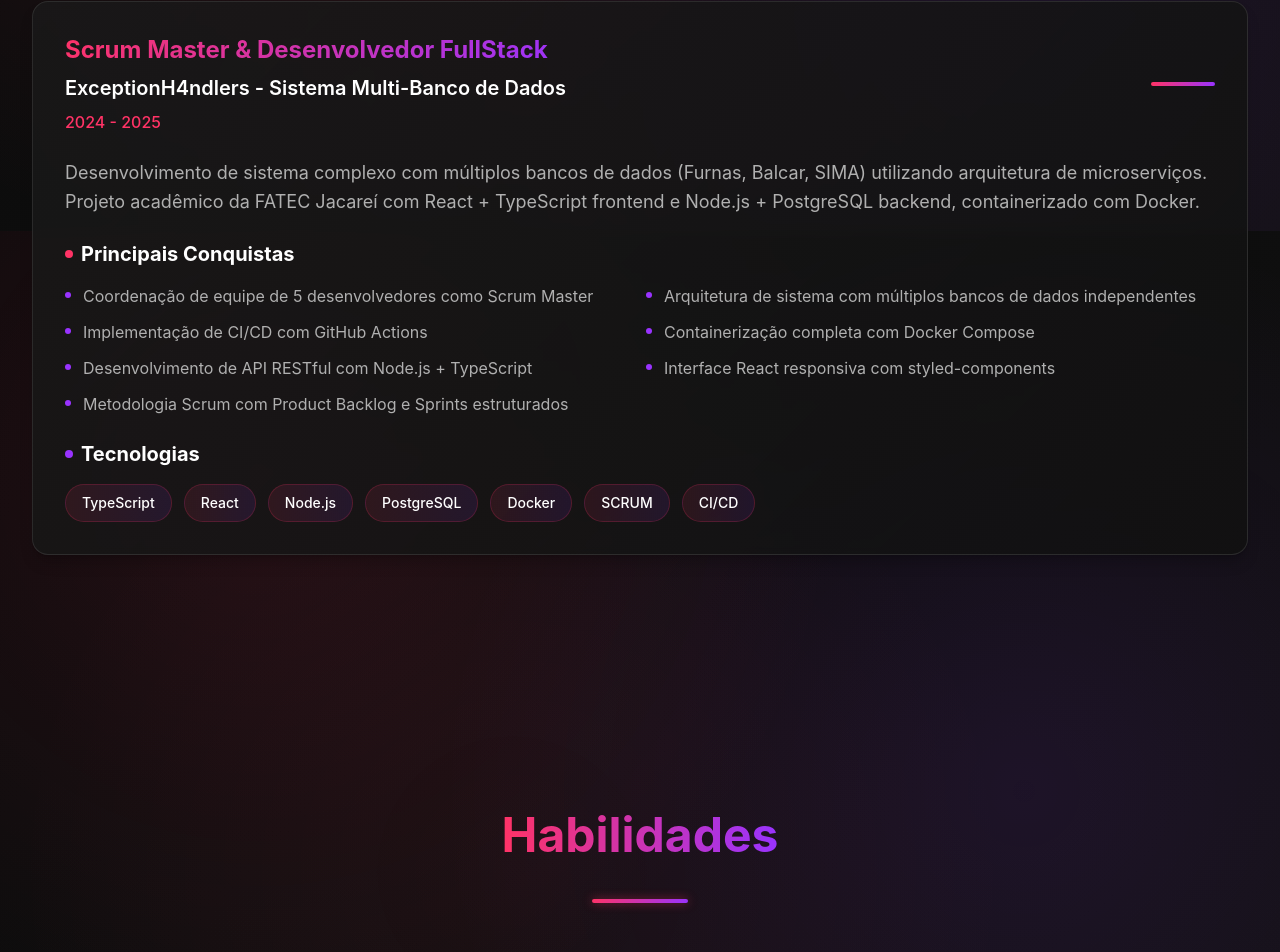
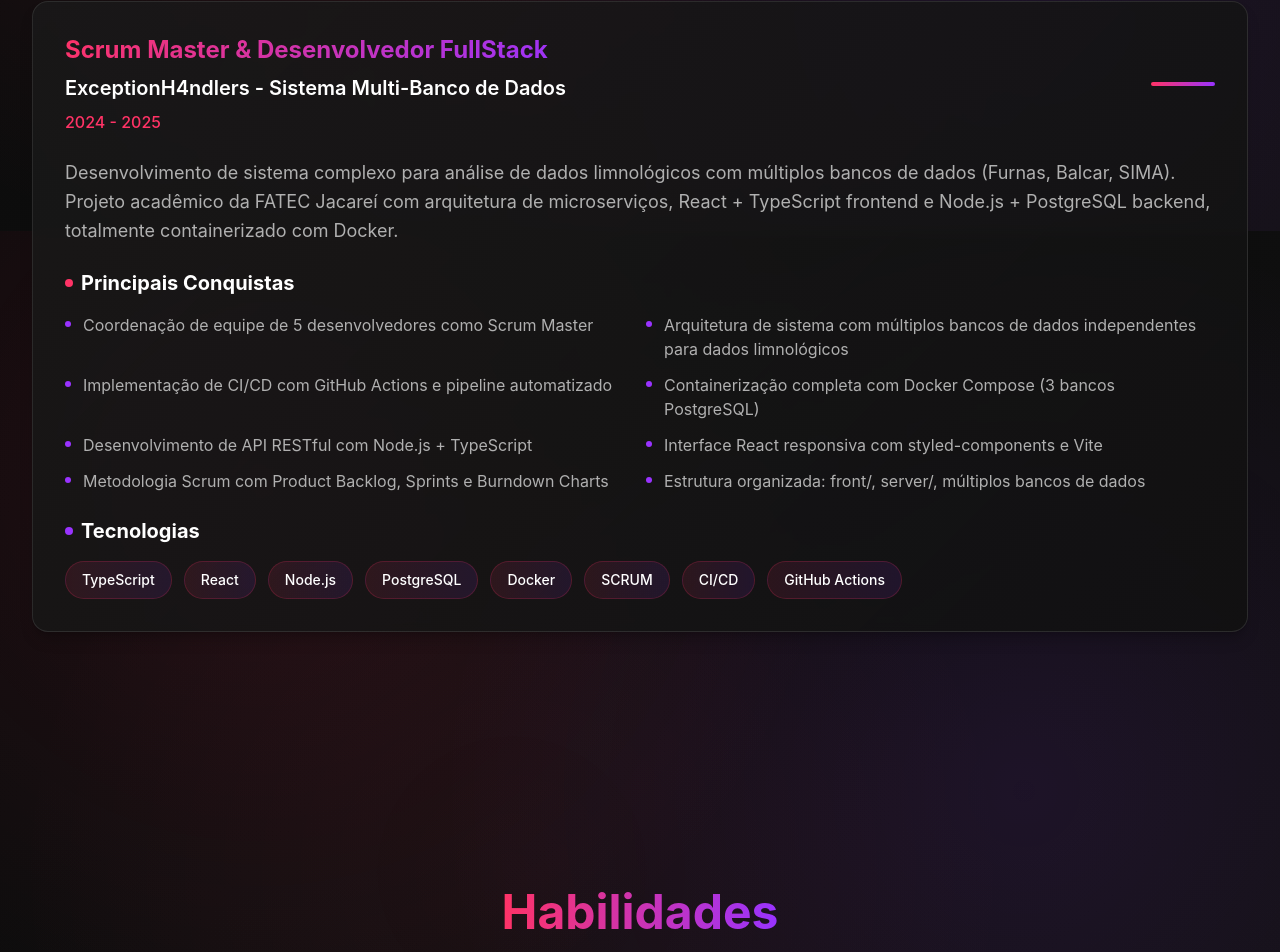
Before and after one commit to JV-L0pes/JV-L0pes.github.io, a React (Vite) app: page / in a window 1280 px wide. Shown: the part 2969-3921 px from the top of the page. Built offline with nearby package versions, Linux system fonts and the light colour scheme.

Commit message:
fix: broken links fix

```diff
--- a/src/components/Contact.tsx
+++ b/src/components/Contact.tsx
@@ -5,7 +5,7 @@ import { motion } from 'framer-motion'
 const contactItems = [
       {
         label: 'E-mail',
-    href: 'mailto:joaovictorlopesr10@gmail.com',
+        href: 'mailto:joaovlr9@gmail.com',
         icon: 'https://img.icons8.com/color/48/000000/gmail-new.png'
       },
       {
@@ -15,12 +15,12 @@ const contactItems = [
       },
       {
         label: 'LinkedIn',
-    href: 'https://www.linkedin.com/in/joaovictorlopesrosa',
+        href: 'https://www.linkedin.com/in/jv-l0pes',
         icon: 'https://img.icons8.com/color/48/000000/linkedin.png'
       },
       {
         label: 'WhatsApp',
-    href: 'https://wa.me/5512983003034',
+        href: 'https://wa.me/5512992278428',
         icon: 'https://img.icons8.com/color/48/000000/whatsapp.png'
       }
     ]
--- a/src/components/Experience.tsx
+++ b/src/components/Experience.tsx
@@ -44,16 +44,17 @@ const experiences: Experience[] = [
         title: 'Scrum Master & Desenvolvedor FullStack',
         company: 'ExceptionH4ndlers - Sistema Multi-Banco de Dados',
         period: '2024 - 2025',
-    description: 'Desenvolvimento de sistema complexo com múltiplos bancos de dados (Furnas, Balcar, SIMA) utilizando arquitetura de microserviços. Projeto acadêmico da FATEC Jacareí com React + TypeScript frontend e Node.js + PostgreSQL backend, containerizado com Docker.',
-    technologies: ['TypeScript', 'React', 'Node.js', 'PostgreSQL', 'Docker', 'SCRUM', 'CI/CD'],
+        description: 'Desenvolvimento de sistema complexo para análise de dados limnológicos com múltiplos bancos de dados (Furnas, Balcar, SIMA). Projeto acadêmico da FATEC Jacareí com arquitetura de microserviços, React + TypeScript frontend e Node.js + PostgreSQL backend, totalmente containerizado com Docker.',
+        technologies: ['TypeScript', 'React', 'Node.js', 'PostgreSQL', 'Docker', 'SCRUM', 'CI/CD', 'GitHub Actions'],
         achievements: [
           'Coordenação de equipe de 5 desenvolvedores como Scrum Master',
-      'Arquitetura de sistema com múltiplos bancos de dados independentes',
-      'Implementação de CI/CD com GitHub Actions',
-      'Containerização completa com Docker Compose',
+          'Arquitetura de sistema com múltiplos bancos de dados independentes para dados limnológicos',
+          'Implementação de CI/CD com GitHub Actions e pipeline automatizado',
+          'Containerização completa com Docker Compose (3 bancos PostgreSQL)',
           'Desenvolvimento de API RESTful com Node.js + TypeScript',
-      'Interface React responsiva com styled-components',
-      'Metodologia Scrum com Product Backlog e Sprints estruturados'
+          'Interface React responsiva com styled-components e Vite',
+          'Metodologia Scrum com Product Backlog, Sprints e Burndown Charts',
+          'Estrutura organizada: front/, server/, múltiplos bancos de dados'
         ]
       }
 ]
```
Also changed, not shown: 1 other file (tests, documents, lock files or other folders). Lines whose indentation alone changed are shown as unchanged.
